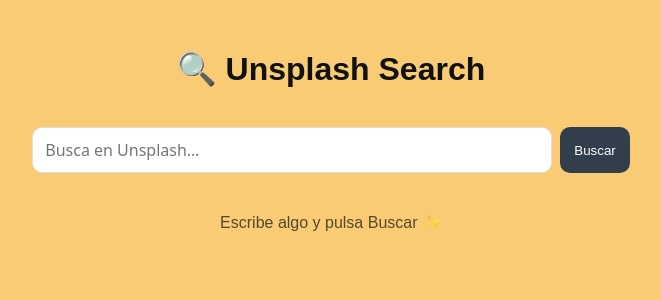
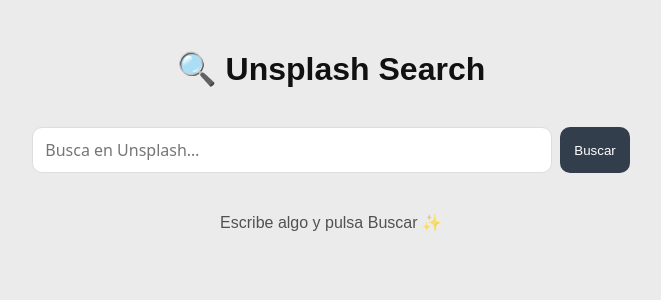
Before and after one commit to Ari-Dsgns/unsplash-searchbar-engine, a React (Vite) app: page / in a window 1280 px wide. Shown: the top 300 px of the page, without its empty margins (309-970 px from the left). Built offline with nearby package versions, Linux system fonts and the light colour scheme.

Commit message:
changes4

```diff
--- a/src/styles.css
+++ b/src/styles.css
@@ -9,7 +9,7 @@
 
 body {
   margin: 0;
-  background: #f8cb74;
+  background: #ebebeb;
   color: #111;
   min-height: 100vh;
   display: flex;
@@ -88,7 +88,7 @@
 }
 
 .card {
-  background: rgba(255, 255, 255, 0.75);
+  background: rgb(255, 255, 255);
   border-radius: 12px;
   overflow: hidden;
   text-decoration: none;
@@ -99,8 +99,9 @@
 }
 
 .card img {
-  width: auto;
+  width: 100%;
   height: auto;
+  background-size: cover;
   object-fit: cover;
   display: block;
 }
```
